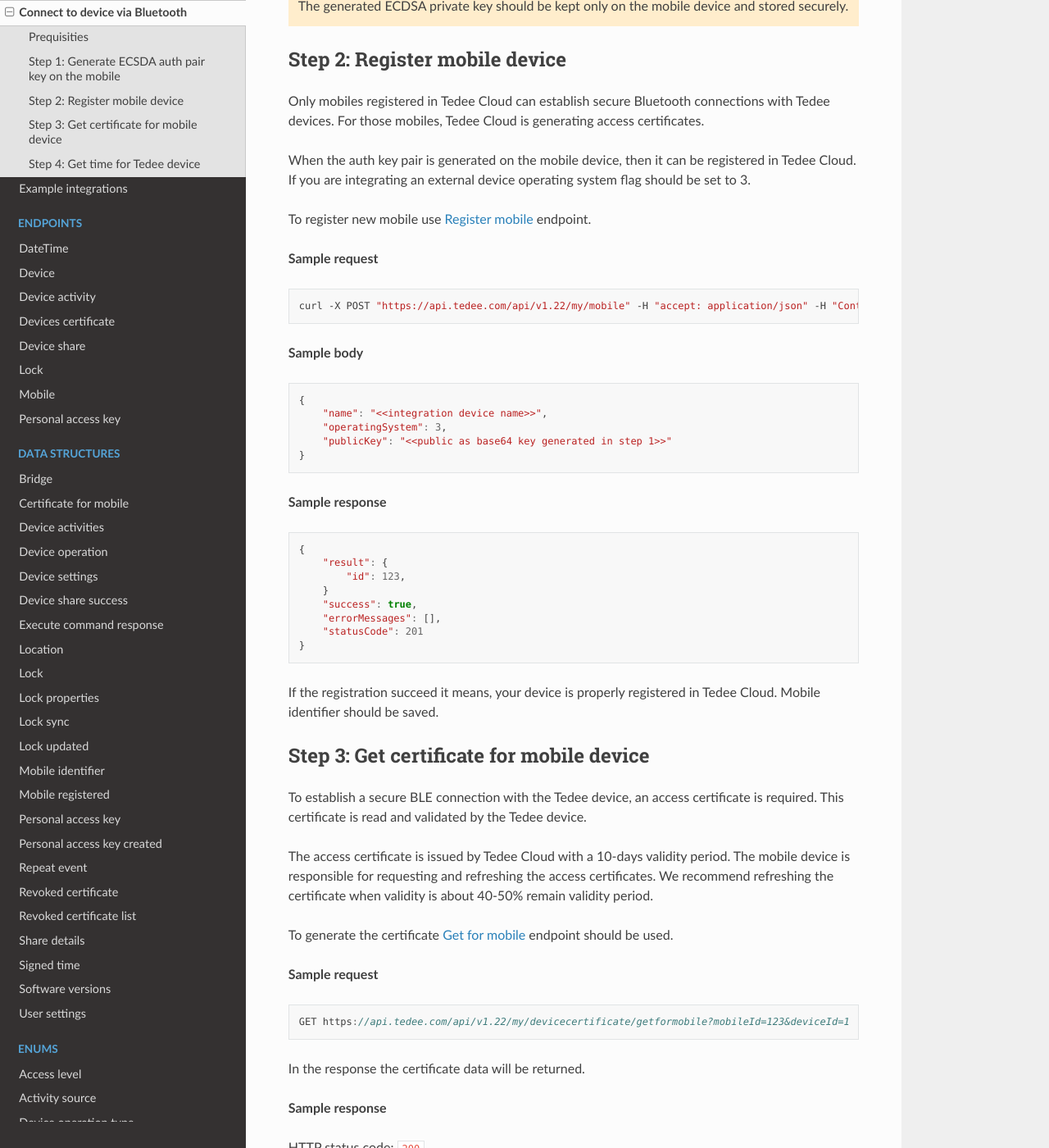
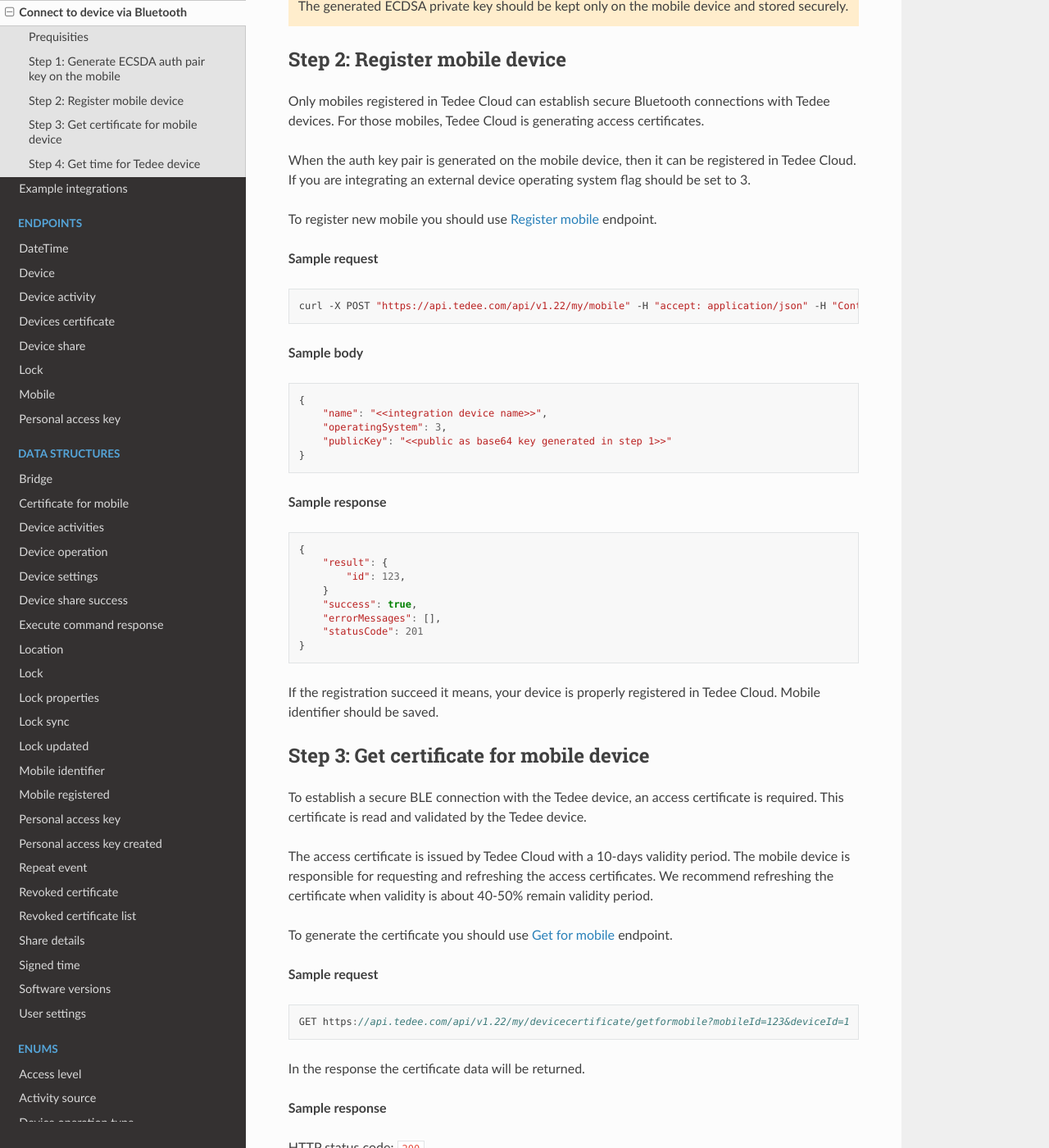
Before and after one commit to tedee-com/tedee-api-doc, a Sphinx documentation site: the page built from docs/source/howtos/register-mobile-and-get-certificate.rst, in a window 1280 px wide and 1400 px high, scrolled down 1047 px. Shown: the whole window at 82% size. Built offline with Sphinx 7.4.7 and the Read the Docs theme 2.0.0, drawn with Linux system fonts in a browser that asks for light colours; some of the changed text lies outside the part shown.

Commit message:
fix comments

```diff
--- a/docs/source/endpoints/mobile/index.rst
+++ b/docs/source/endpoints/mobile/index.rst
@@ -1,7 +1,7 @@
 Mobile
 =========================
 
-Endpoints used for listing, and creating mobiles or other user devices.
+Endpoints used for creating, listing, and deleting mobile devices.
 
 .. toctree::
    :maxdepth: 1
--- a/docs/source/endpoints/mobile/show-mobiles.rst
+++ b/docs/source/endpoints/mobile/show-mobiles.rst
@@ -1,7 +1,7 @@
 Show mobiles
 =========================
 
-Show mobile devices registered on user account..
+Show mobile devices registered on user account.
 
 .. code-block:: sh
 
--- a/docs/source/howtos/register-mobile-and-get-certificate.rst
+++ b/docs/source/howtos/register-mobile-and-get-certificate.rst
@@ -41,7 +41,7 @@ Tedee Cloud is generating access certificates.
 When the auth key pair is generated on the mobile device, then it can be registered in Tedee Cloud.
 If you are integrating an external device operating system flag should be set to 3.
 
-To register new mobile use `Register mobile <../endpoints/mobile/register.html>`_ endpoint.
+To register new mobile you should use `Register mobile <../endpoints/mobile/register.html>`_ endpoint.
 
 **Sample request**
 
@@ -83,7 +83,7 @@ To establish a secure BLE connection with the Tedee device, an access certificat
 The access certificate is issued by Tedee Cloud with a 10-days validity period. The mobile device is responsible
 for requesting and refreshing the access certificates. We recommend refreshing the certificate when validity is about 40-50% remain validity period.
 
-To generate the certificate `Get for mobile <../endpoints/devicecertificate/get-for-mobile.html>`_ endpoint should be used.
+To generate the certificate you should use `Get for mobile <../endpoints/devicecertificate/get-for-mobile.html>`_ endpoint.
 
 **Sample request**
 
@@ -127,7 +127,7 @@ Step 4: Get time for Tedee device
 To establish a secure BLE connection Tedee device require current time for proper work. When the Tedee device is not having a current time set,
 the mobile device is responsible for providing it.
 
-To get current time from Tedee API is returned `Get signed time <../endpoints/datetime/get-signed-time.html>`_ endpoint.
+To get current time from Tedee API you should use `Get signed time <../endpoints/datetime/get-signed-time.html>`_ endpoint.
 
 .. code-block:: sh
 
```
